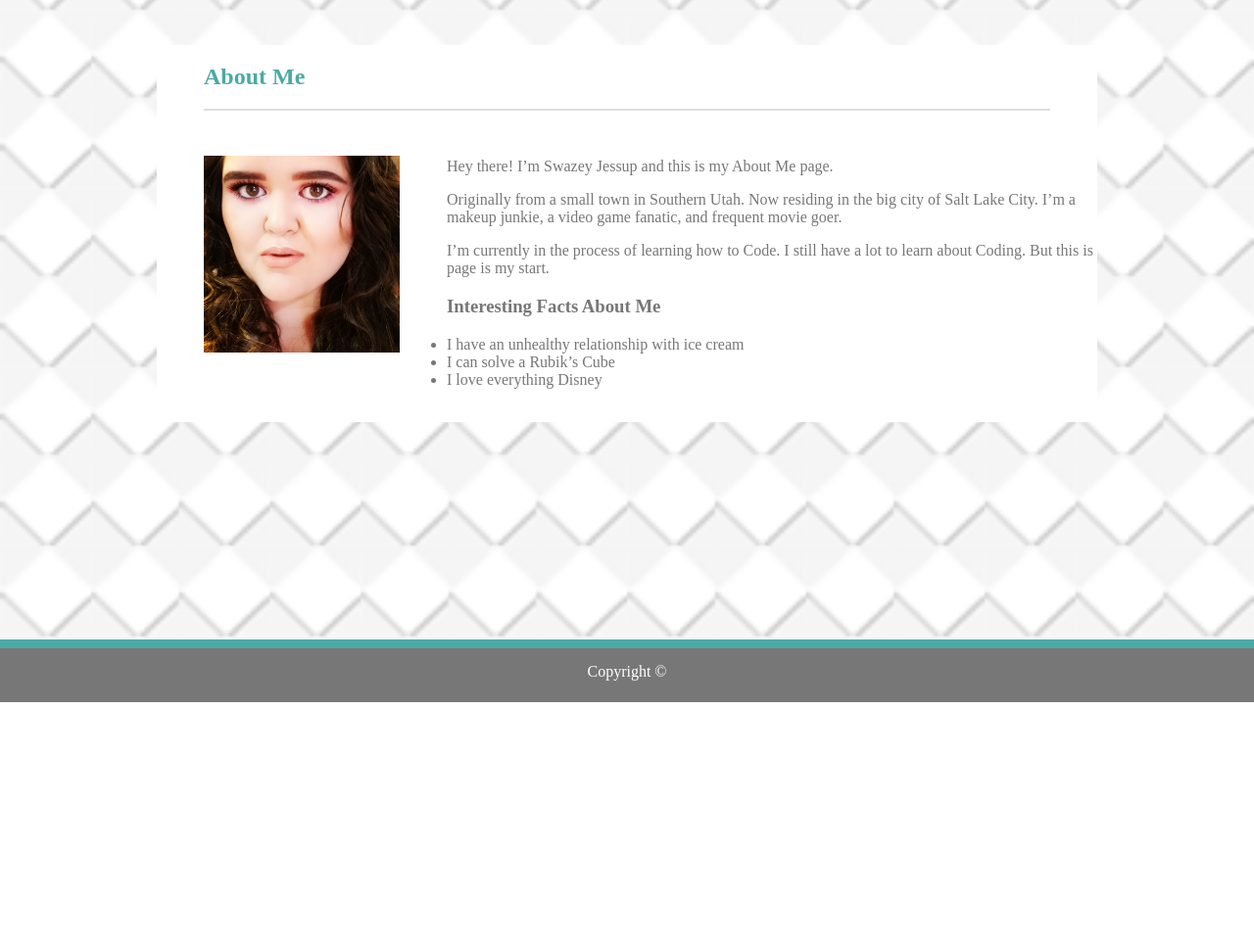
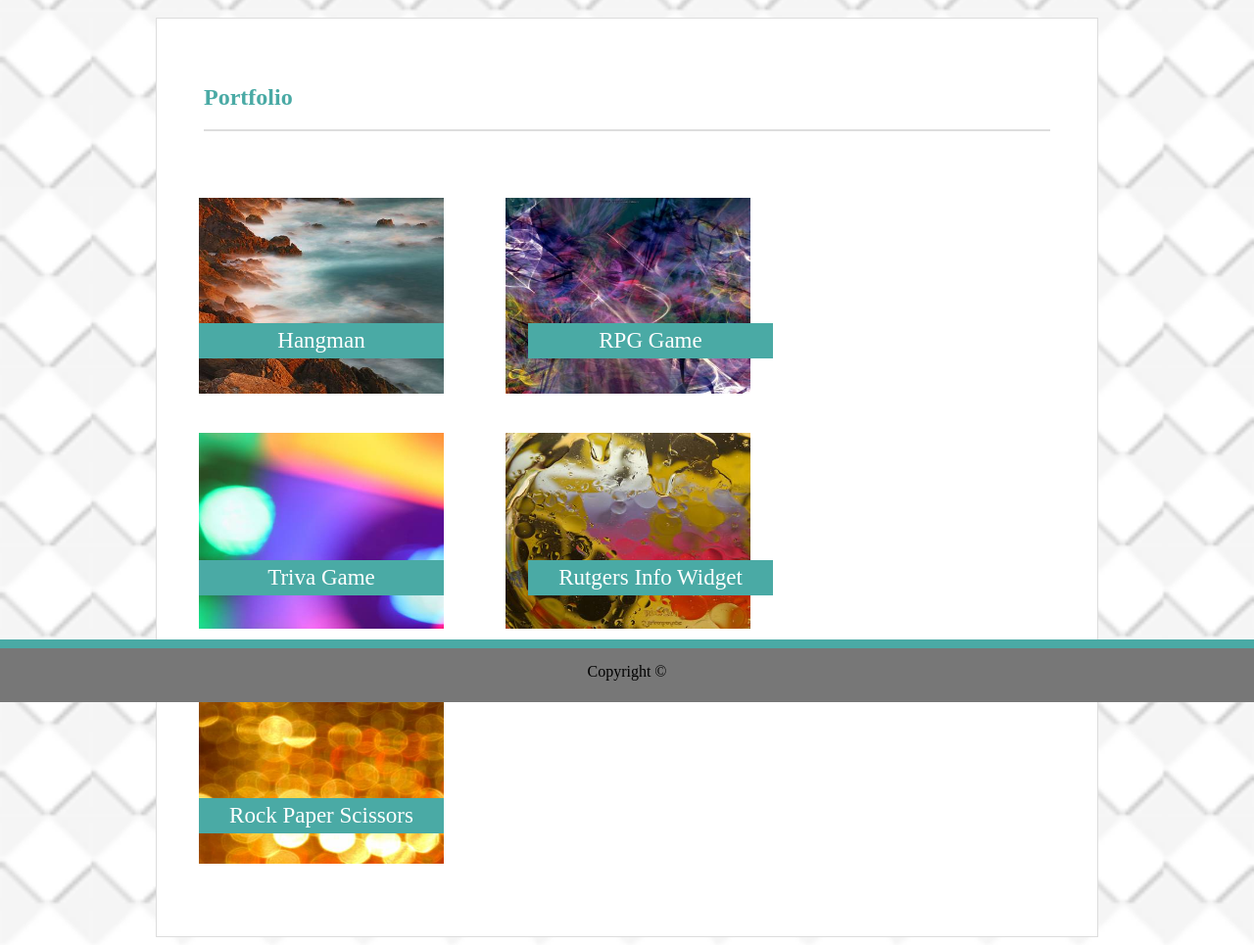
Before and after one commit to swazeyjessup/Basic-Portfolio, a plain HTML site: page portfolio.html in a window 1280 px wide. Shown: the part 83-1048 px from the top of the page at 98% size. Before the commit the page ends 800 px from the top, so only its background shows below. Drawn offline with Linux system fonts and the light colour scheme.

Commit message:
Added Css to the portfolio tab

```diff
--- a/Assets/css/style.css
+++ b/Assets/css/style.css
@@ -6,6 +6,8 @@ main{
     background-color: pink;
     color: #777777;
     font-family: `'Arial', 'Helvetica Neue', Helvetica, sans-serif;
+    border: 1px solid #dddddd;
+
 
  }
 
@@ -90,7 +92,7 @@ main{
         padding-top: 2%;
         padding-bottom: 2%;
         margin: 5%;
-        color: #4aaaa5
+        color: #4aaaa5;
  }
  .me{
      margin: 5%;
@@ -122,10 +124,13 @@ main{
 
  .third{
      border: 1px solid #dddddd;
+     height: 25px;
+
  }
 
  .fifth{
     border: 1px solid #dddddd;
+    height: 25px;
  }
 
  .seventh{
@@ -146,7 +151,6 @@ main{
  footer{
      background-color: #777777;
      text-align: center;
-     color: #ffffff;
      height: 40px;
      padding-top: 15px;
      border-top: 9px solid #4aaaa5;
@@ -156,3 +160,124 @@ main{
      width: 100%;
 
  }
+ .img{
+
+     max-width: 250px;
+     max-height: 200px;
+     margin: 20px;
+     padding-left: 23px;
+ }
+
+ .one{
+     float: left;
+     width: 50%;
+
+
+ }
+ .two{
+     float: left;
+     width: 50%;
+
+ }
+
+ .clearfix::after {
+    content: "";
+    clear: both;
+    display: table;
+  }
+ .three{
+     clear: both;
+     float: left;
+     width: 50%;
+
+
+ }
+ .four{
+     float: left;
+     width: 50%;
+ }
+ .clearfix::after {
+    content: "";
+    clear: both;
+    display: table;
+  }
+ .five{
+     clear: both;
+     float: left;
+     width: 100%;
+ }
+
+
+ .word{
+     position: relative;
+     background-color: #4aaaa5;
+     max-width: 250px;
+     font-size: 23px;
+     max-height: 40px;
+     margin: 43px;
+     color: #ffffff;
+     text-align: center;
+
+
+
+ }
+ .six{
+     position: absolute;
+     float: left;
+     width: 50%;
+     top: 370px;
+     padding: 5px 0;
+
+ }
+
+ .seven{
+     position: absolute;
+    float: left;
+    width: 50%;
+    top: 370px;
+    left: 496px;
+    padding: 5px 0;
+
+ }
+ .clearfix::after {
+    content: "";
+    clear: both;
+    display: table;
+  }
+  .eight{
+      position: absolute;
+      clear: both;
+      float: left;
+      width: 50%;
+      top: 612px;
+      padding: 5px 0;
+
+  }
+  .nine{
+   position: absolute;
+    float: left;
+    width: 50%;
+    top: 612px;
+    left: 496px;
+    padding: 5px 0;
+
+  }
+
+ .clearfix::after {
+    content: "";
+    clear: both;
+    display: table;
+ }
+ .ten{
+     position: absolute;
+     clear: both;
+     float: left;
+     width: 100%;
+     top: 855px;
+     padding: 5px 0;
+
+ }
+#eleven{
+    clear: both;
+
+}
--- a/portfolio.html
+++ b/portfolio.html
@@ -4,13 +4,16 @@
     <meta charset="UTF-8">
     <meta name="viewport" content="width=device-width, initial-scale=1.0">
     <meta http-equiv="X-UA-Compatible" content="ie=edge">
-    <title>Swazey Jessup Portfolio</title>
+    <title>Swazey Jessup About</title>
+
+     <!-- Link to CSS -->
+     <link rel="stylesheet" type="text/css" href="Assets/css/style.css">
+    </head>
+
+
     <link rel="icon" href="Assets/images/profile-pic.jpeg">
-    <link rel="stylesheet" type="text/css" href="Assets/css/style.css">
-
 </head>
 <body>
-
     <header class=header>
         <h1 class="box name">
             <!-- Title of my Page -->
@@ -22,41 +25,31 @@
             <div class="box portfolio"><a href="portfolio.html">Portfolio</a></div>
             <div class="box contact"><a href="contact.html">Contact</a></div>
         </ul>
-</header>
 
-<main class="main">
+    </header>
 
-    <h2 id="About"> About Me </h2>
+    <main class="main">
 
-    <!-- Profile Pic -->
-    <img class="me" src="Assets/images/profile-pic.jpeg">
-
-        <P>
-                Hey there! I’m Swazey Jessup and this is my About Me page.
-            </P>
-            <p>
-                Originally from a small town in Southern Utah.
-                Now residing in the big city of Salt Lake City.
-                I’m a makeup junkie, a video game fanatic,
-                and frequent movie goer.
-             </p>
-             <p>
-                    I’m currently in the process of learning how to Code.
-                    I still have a lot to learn about Coding.
-                    But this is page is my start.
-             </p>
-
-            <ul>
-                <h3>Interesting Facts About Me</h3>
-                <li>I have an unhealthy relationship with ice cream </li>
-                <li>I can solve a Rubik’s Cube </li>
-                <li>I love everything Disney </li>
-
-            </ul>
-            <br>
+        <h2 id="About">Portfolio</h2>
 
 
-</main>
+        <img class="img one" src="Assets/images/makeup-pic.jpeg" >
+        <img class="img two" src="Assets/images/dino-pic.jpeg">
+        <img class="img three" src="Assets/images/laptop.jpeg">
+        <img class="img four" src="Assets/images/movie.jpeg">
+        <img class="img five" src="Assets/images/icecrem.jpg">
+
+        <p class="word six">Hangman</p>
+        <p class="word seven">RPG Game</p>
+        <p class="word eight">Triva Game</p>
+        <p class="word nine">Rutgers Info Widget</p>
+        <p class="word ten">Rock Paper Scissors</p>
+        <br id="eleven">
+        <br>
+        <br>
+        <br>
+        <!-- <p class="word eleven"> yellow </p> -->
+    </main>
 
 
     <!-- Footer  -->
@@ -68,5 +61,6 @@
 
     </footer>
 
+
 </body>
 </html>
```
Also changed, not shown: contact.html (+2 -2 lines), index.html (+35 -16 lines), 2 other files.
